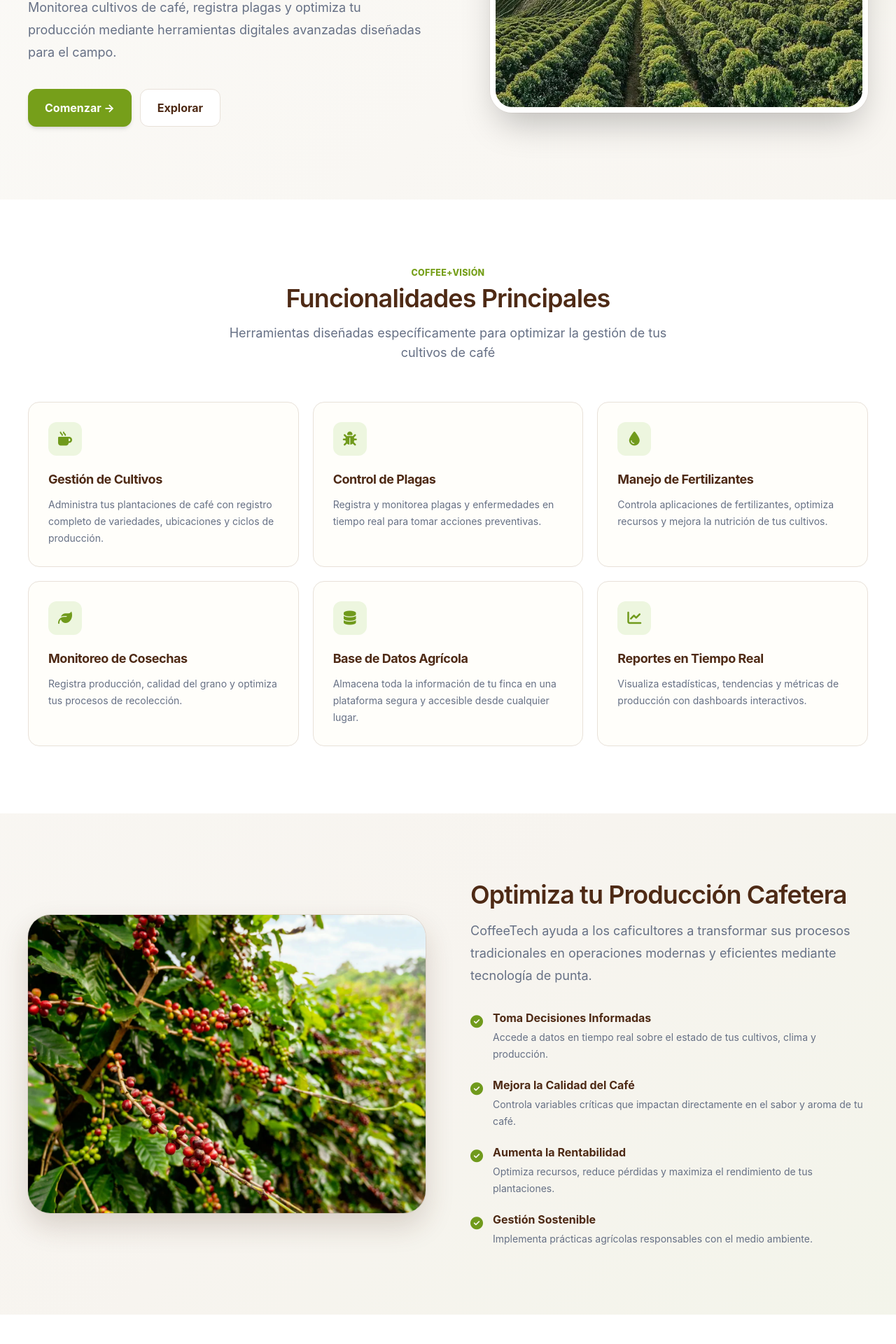
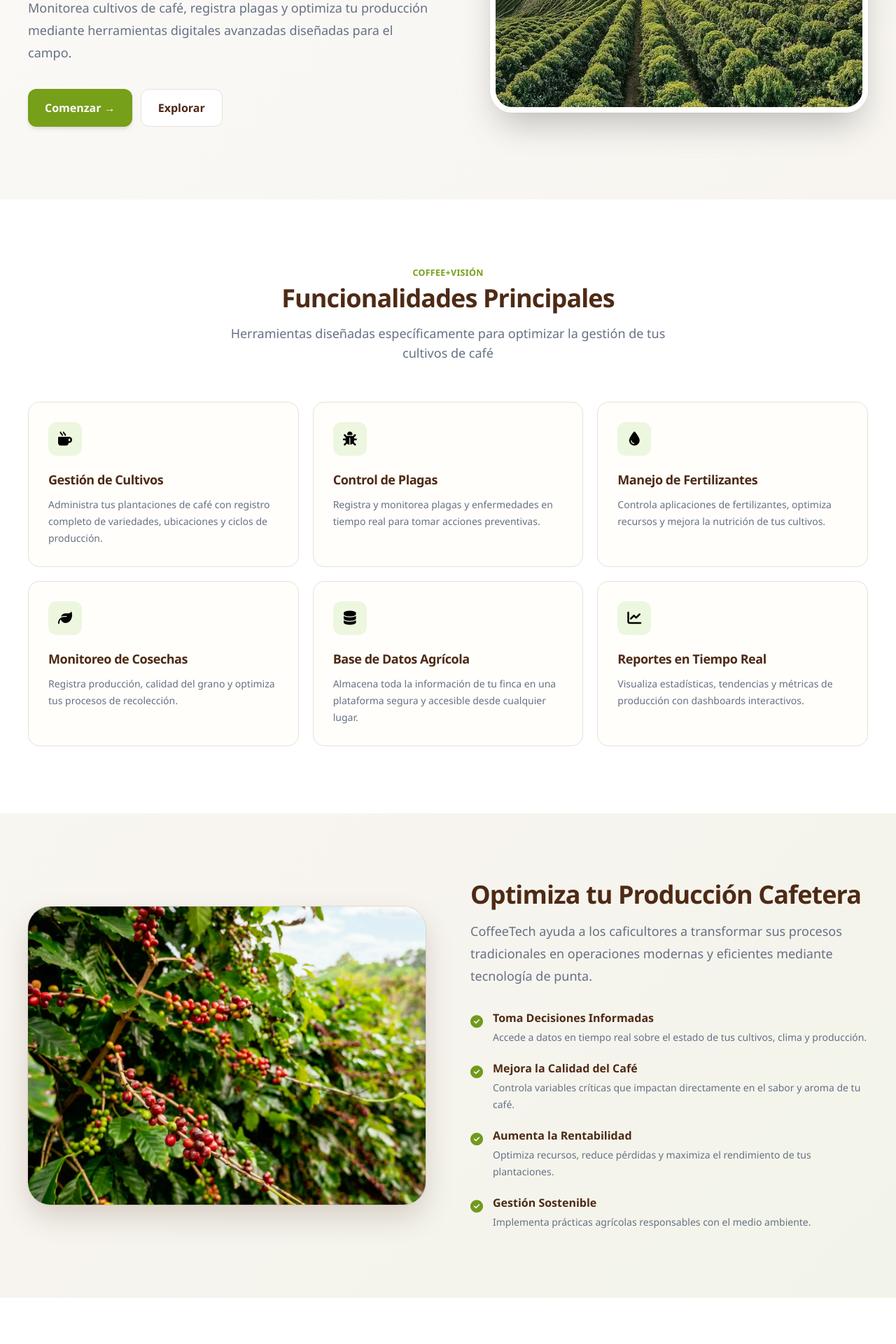
Before and after one commit to nicollvcortes2007-tech/Coffe-Vision-react1.1, a React (Vite) app: page / in a window 1280 px wide. Shown: the part 460-2380 px from the top of the page at 70% size. Built offline with nearby package versions, Linux system fonts and the light colour scheme.

Commit message:
Update Home.jsx

```diff
--- a/src/pages/Home.jsx
+++ b/src/pages/Home.jsx
@@ -20,9 +20,9 @@ const BENEFICIOS = [
   { titulo: "Gestión Sostenible", texto: "Implementa prácticas agrícolas responsables con el medio ambiente." },
 ];
 
-function Home() {
+export default function Home() {
   return (
-    <div className="font-sans text-ink" style={{ fontFamily: "Inter, ui-sans-serif, system-ui, -apple-system, BlinkMacSystemFont, 'Segoe UI', sans-serif" }}>
+    <>
       <header className="sticky top-0 z-30 flex w-full flex-wrap items-center justify-between gap-3 border-b border-line/80 bg-white/90 px-4 py-1 shadow-sm backdrop-blur-xl sm:px-6">
         <a href="#inicio" className="flex items-center">
           <img src={logo} alt="Coffee+visión Logo" className="h-20 w-auto object-contain" />
@@ -59,17 +59,17 @@ function Home() {
               Monitorea cultivos de café, registra plagas y optimiza tu producción mediante herramientas
               digitales avanzadas diseñadas para el campo.
             </p>
-            <div className="mt-9 flex flex-wrap gap-3">
+            <section className="mt-9 flex flex-wrap gap-3">
               <Link to="/login" className="inline-flex items-center gap-2 rounded-xl bg-green px-6 py-3.5 font-bold text-white shadow-md transition hover:-translate-y-0.5 hover:bg-green-deep hover:shadow-lg">
                 Comenzar →
               </Link>
               <a href="#servicios" className="inline-flex items-center gap-2 rounded-xl border border-line bg-white px-6 py-3.5 font-bold text-coffee transition hover:border-green hover:bg-green-soft/50">
                 Explorar
               </a>
-            </div>
+            </section>
           </article>
 
-          <figure className="relative overflow-hidden rounded-[2rem] border-8 border-white shadow-2xl ring-1 ring-coffee/5">
+          <figure className="relative overflow-hidden rounded-[2rem] border-8 border-white shadow-2xl ring-1 ring-coffee/5 m-0">
             <img src={cafe} alt="Cultivo de café" className="aspect-[4/3] h-full w-full object-cover transition duration-700 hover:scale-[1.03]" />
           </figure>
         </section>
@@ -85,8 +85,8 @@ function Home() {
 
           <section className="mx-auto grid max-w-7xl gap-5 sm:grid-cols-2 lg:grid-cols-3">
             {FUNCIONALIDADES.map((f) => (
-              <article key={f.titulo} className="group rounded-2xl border border-line bg-[#fffefa] p-6 transition duration-300 hover:-translate-y-1 hover:border-green/40 hover:shadow-hero sm:p-7">
-                <figure className="mb-5 grid h-12 w-12 place-items-center rounded-xl bg-green-soft text-xl text-green transition group-hover:bg-green group-hover:text-white">
+              <article key={f.titulo} className="group/card rounded-2xl border border-line bg-[#fffefa] p-6 transition-all duration-300 hover:-translate-y-1 hover:border-grey/40 hover:shadow-xl sm:p-7">
+                <figure className="mb-5 grid h-12 w-12 place-items-center rounded-xl bg-green-soft text-xl text-black transition-colors duration-300 group-hover/card:bg-green group-hover/card:text-black m-0">
                   <i className={`fa-solid ${f.icon}`}></i>
                 </figure>
                 <h3 className="text-lg font-bold tracking-tight">{f.titulo}</h3>
@@ -97,7 +97,7 @@ function Home() {
         </section>
 
         <section className="mx-auto grid max-w-7xl items-center gap-12 px-6 py-20 sm:px-10 lg:grid-cols-2 lg:gap-16 lg:py-24">
-          <figure className="overflow-hidden rounded-[2rem] shadow-hero ring-1 ring-coffee/10">
+          <figure className="overflow-hidden rounded-[2rem] shadow-hero ring-1 ring-coffee/10 m-0">
             <img src={cosecha} alt="Optimiza tu Producción Cafetera" className="aspect-[4/3] h-full w-full object-cover" />
           </figure>
 
@@ -108,7 +108,7 @@ function Home() {
               modernas y eficientes mediante tecnología de punta.
             </p>
 
-            <ul className="mt-8 grid gap-5">
+            <ul className="mt-8 grid gap-5 list-none p-0">
               {BENEFICIOS.map((b) => (
                 <li key={b.titulo} className="flex gap-3.5">
                   <i className="fa-solid fa-circle-check mt-1 text-lg text-green"></i>
@@ -137,7 +137,7 @@ function Home() {
               para el pequeño productor.
             </p>
 
-            <ul className="mt-8 grid gap-5">
+            <ul className="mt-8 grid gap-5 list-none p-0">
               <li className="flex gap-3">
                 <i className="fa-solid fa-graduation-cap mt-1 text-green"></i>
                 <span>
@@ -155,24 +155,9 @@ function Home() {
             </ul>
           </article>
 
-          <figure className="overflow-hidden rounded-[2rem] shadow-hero ring-1 ring-coffee/10">
+          <figure className="overflow-hidden rounded-[2rem] shadow-hero ring-1 ring-coffee/10 m-0">
             <img src={cafecito} alt="Desarrollo tecnológico SENA" className="aspect-[4/3] h-full w-full object-cover" />
           </figure>
-        </section>
-
-        <section className="px-6 py-20 sm:px-10 lg:py-24">
-          <article className="mx-auto max-w-4xl rounded-[2rem] bg-gradient-to-br from-coffee to-coffee-soft p-8 text-center text-white shadow-hero sm:p-12">
-            <h2 className="text-3xl font-semibold tracking-tight text-white sm:text-4xl">Comienza a Optimizar tu Producción Hoy</h2>
-            <p className="mt-3 text-lg text-white/85">
-              Únete a cientos de caficultores que ya están mejorando sus cultivos con CoffeeTech
-            </p>
-            <Link
-              to="/registro"
-              className="mt-7 inline-block rounded-xl bg-white px-6 py-3.5 font-bold text-coffee shadow-sm transition hover:-translate-y-0.5 hover:bg-[#f6f2e9]"
-            >
-              Comenzar Gratis
-            </Link>
-          </article>
         </section>
       </main>
 
@@ -193,7 +178,7 @@ function Home() {
 
           <nav>
             <h3 className="mb-3 font-bold text-white">Plataforma</h3>
-            <ul className="grid gap-2 text-sm">
+            <ul className="grid gap-2 text-sm list-none p-0">
               <li><a href="#" className="hover:text-white">Dashboard</a></li>
               <li><a href="#" className="hover:text-white">Gestión de Cultivos</a></li>
               <li><a href="#" className="hover:text-white">Control de Plagas</a></li>
@@ -203,7 +188,7 @@ function Home() {
 
           <nav>
             <h3 className="mb-3 font-bold text-white">Recursos</h3>
-            <ul className="grid gap-2 text-sm">
+            <ul className="grid gap-2 text-sm list-none p-0">
               <li><a href="#" className="hover:text-white">Documentación</a></li>
               <li><a href="#" className="hover:text-white">Tutoriales</a></li>
               <li><a href="#" className="hover:text-white">Blog</a></li>
@@ -224,8 +209,6 @@ function Home() {
           <p>&copy; 2026 CoffeeTech. Todos los derechos reservados. Diseñado con tecnología para el café colombiano.</p>
         </aside>
       </footer>
-    </div>
+    </>
   );
 }
-
-export default Home;
```
